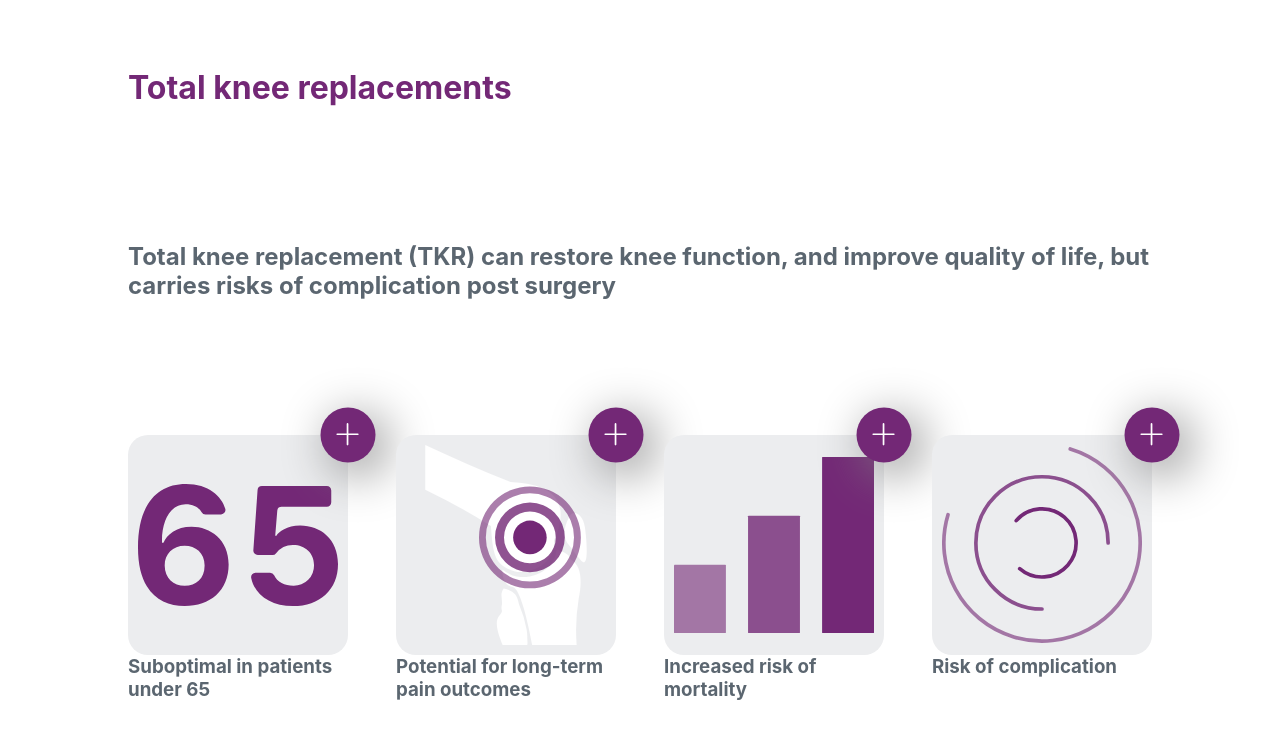
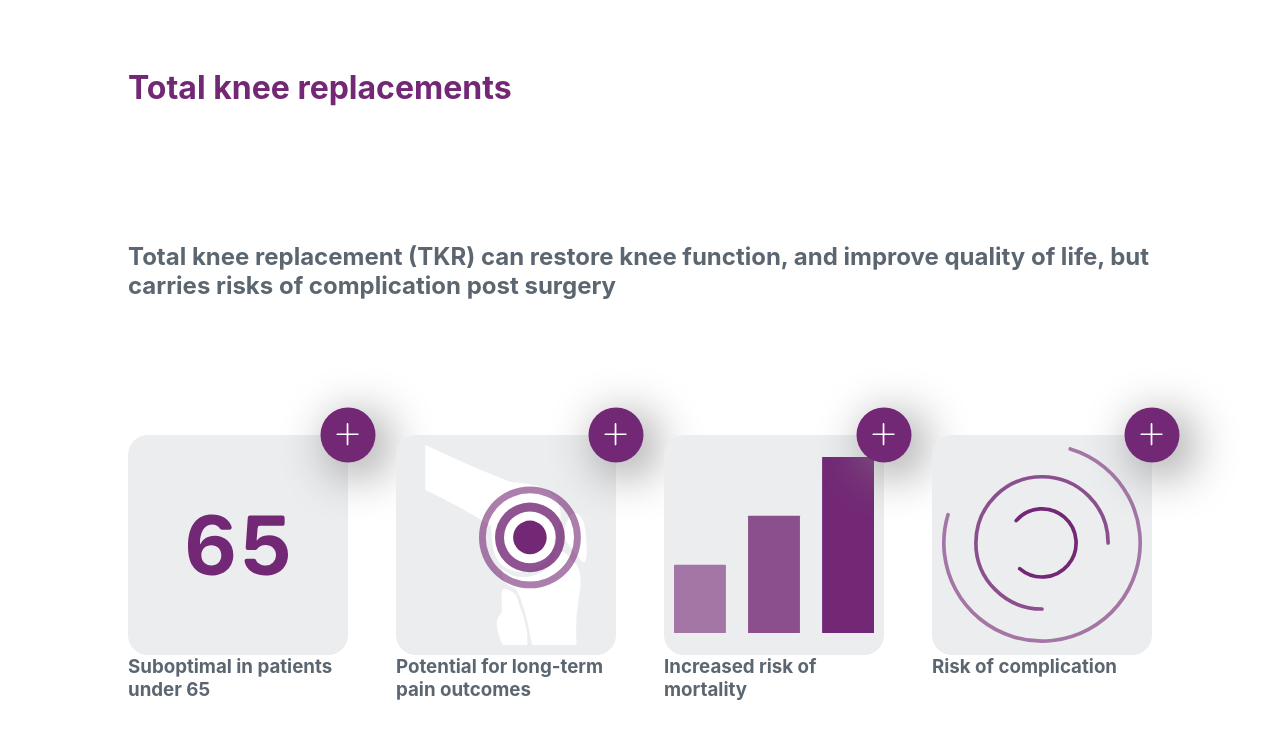
Before and after one commit to oritchie77/clarivate-frontend, a React (Create React App) app: page / in a window 1280 px wide. Shown: the top 738 px of the page. Built offline with nearby package versions, Linux system fonts and the light colour scheme.

Commit message:
corrected size of sixtyFive svg

```diff
--- a/src/Main/Main.js
+++ b/src/Main/Main.js
@@ -47,7 +47,7 @@ const Main = () => {
             <div className={'thumbnail-container'}>
                 <Thumbnail
                     thumbnailId={1}
-                    svg={<img src={'sixtyfive.svg'}/>}
+                    svg={<img className={'sixtyFive'} src={'sixtyfive.svg'}/>}
                     title={'Suboptimal in patients under 65'}
                     content={<p>Risks of revision surgery are especially pronounced in the younger patient who may be more physically active and, consequently, subject to multiple revision surgeries over a lifetime.</p>}
                     expanded={thumbnail1ExpandedStatus}
--- a/src/Thumbnail/Thumbnail.scss
+++ b/src/Thumbnail/Thumbnail.scss
@@ -29,6 +29,13 @@
 .thumbnail-svg-container {
   height: 200px;
   width: 100%;
+  display: flex;
+  justify-content: center;
+  align-items: center;
+  .sixtyFive {
+    height: 50%;
+    width: 50%;
+  }
   img {
     height: 100%;
     width: 100%;
```
